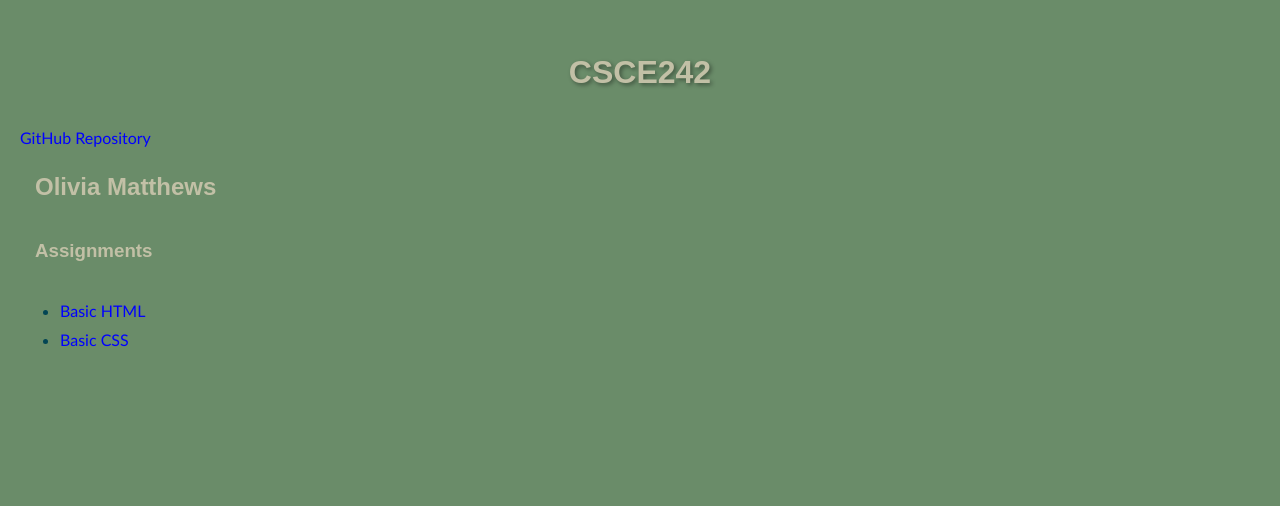
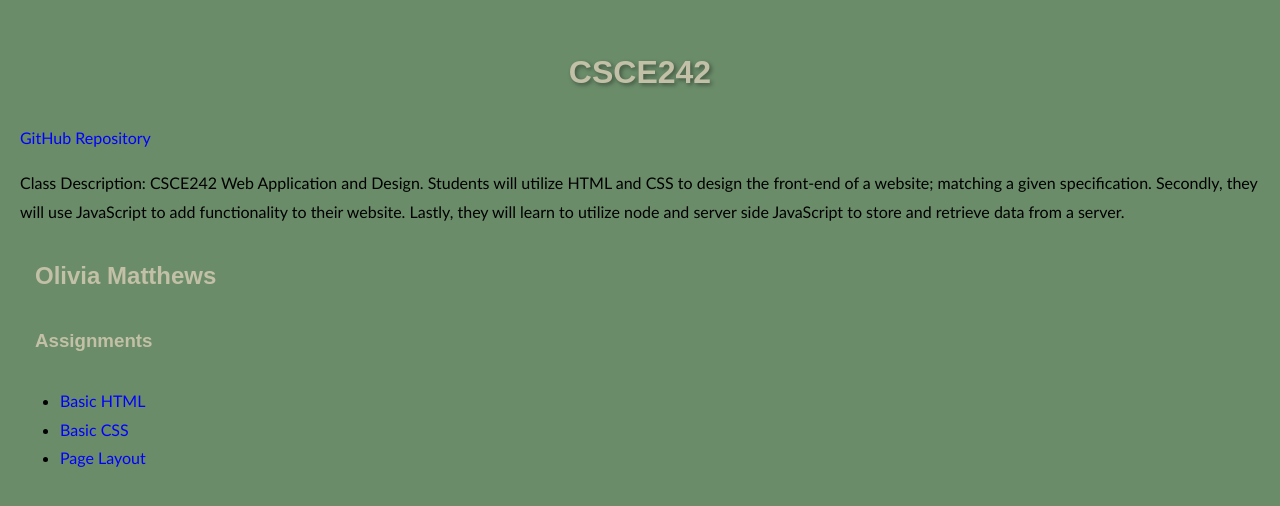
Before and after one commit to omatt10/omatt10.github.io, a plain HTML site: page csce242/index.html in a window 1280 px wide. Drawn offline with Linux system fonts and the light colour scheme.

Commit message:
page Layout added to Home page

```diff
--- a/csce242/index.html
+++ b/csce242/index.html
@@ -10,12 +10,19 @@
             <div id="github-link">
                     <a href="https://github.com/omatt10/omatt10.github.io/tree/main/csce242">GitHub Repository</a>
             </div>
+            <p>Class Description: CSCE242 Web Application and Design. Students will utilize HTML
+                and CSS to design the front-end of a website; matching a
+                given specification. Secondly, they will use JavaScript to
+                add functionality to their website. Lastly, they will learn to utilize
+                node and server side JavaScript to store and retrieve data from a server.
+            </p>
             <h2>Olivia Matthews</h2>
 
             <h3>Assignments</h3>
             <ul>
                 <li><a href="assignments/01-basic-html/index.html">Basic HTML</a></li>
                 <li><a href="assignments/02-basic-css/index.html">Basic CSS</a></li>
+                <li><a href="assignments/03-page-layout/index.html">Page Layout</a></li>
             </ul>
         </div>
     </body>
--- a/csce242/styles.css
+++ b/csce242/styles.css
@@ -8,7 +8,7 @@
 body {
     background-color: #6A8C69;
     font-family: 'Trebuchet MS', 'Verdana', sans-serif;
-    color: #024554;
+    color: black;
     margin: 0;
     padding: 20px;
     line-height: 1.8;
@@ -63,7 +63,7 @@ a:link {
 
 /*Visted Link*/
 a:visited {
-    color: purple;
+    color: blue;
     text-decoration: none;
 }
 
```
